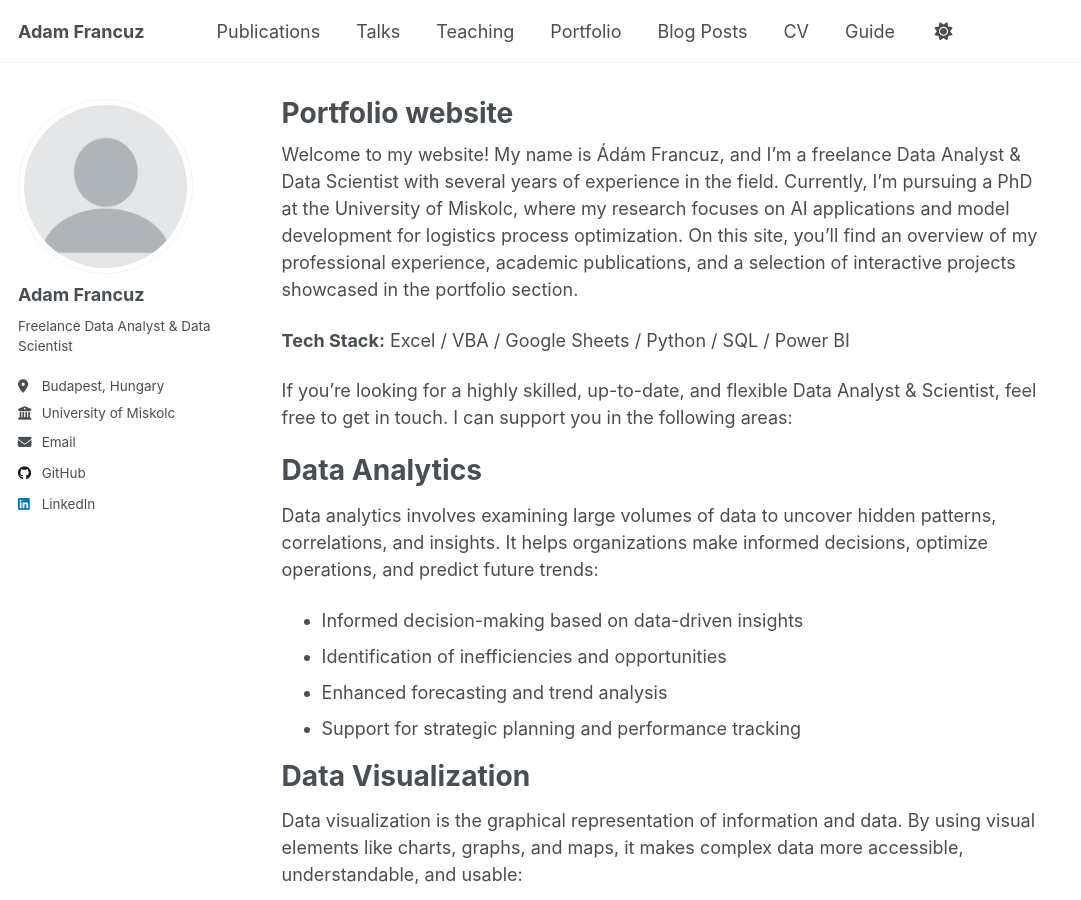
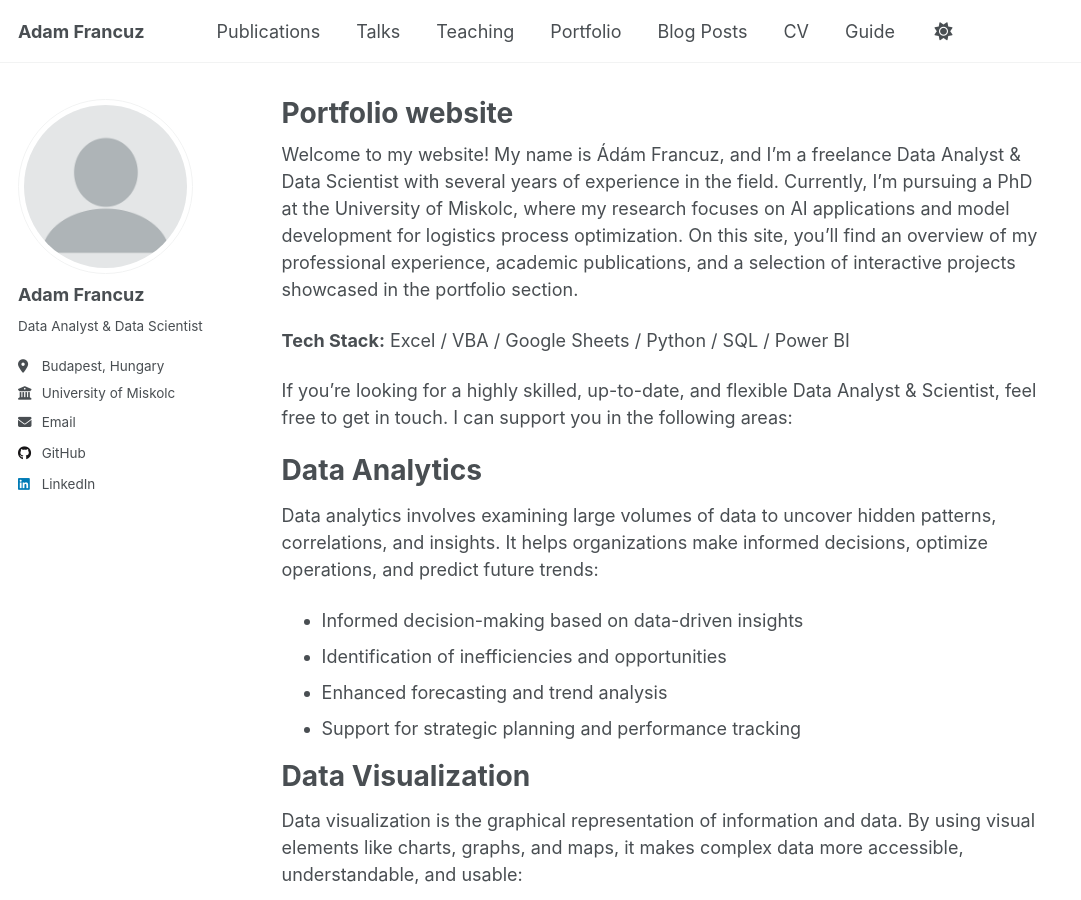
Before and after one commit to francuzadam/francuzadam.github.io, a Jekyll site: the page built from _pages/about.md, in a window 1280 px wide and 900 px high. Shown: the whole window, without its empty margins (0-1081 px from the left). Built offline with Jekyll 4.4.1, drawn with Linux system fonts in a browser that asks for light colours; a script that is not in the unit is left out.

Commit message:
Update _config.yml

```diff
--- a/_config.yml
+++ b/_config.yml
@@ -26,7 +26,7 @@ author:
   avatar           : "profile.png"
   name             : "Adam Francuz"
   pronouns         : # example: "she/her"
-  bio              : "Freelance Data Analyst & Data Scientist"
+  bio              : "Data Analyst & Data Scientist"
   location         : "Budapest, Hungary"
   employer         : "University of Miskolc"
   uri              : # URL
```
